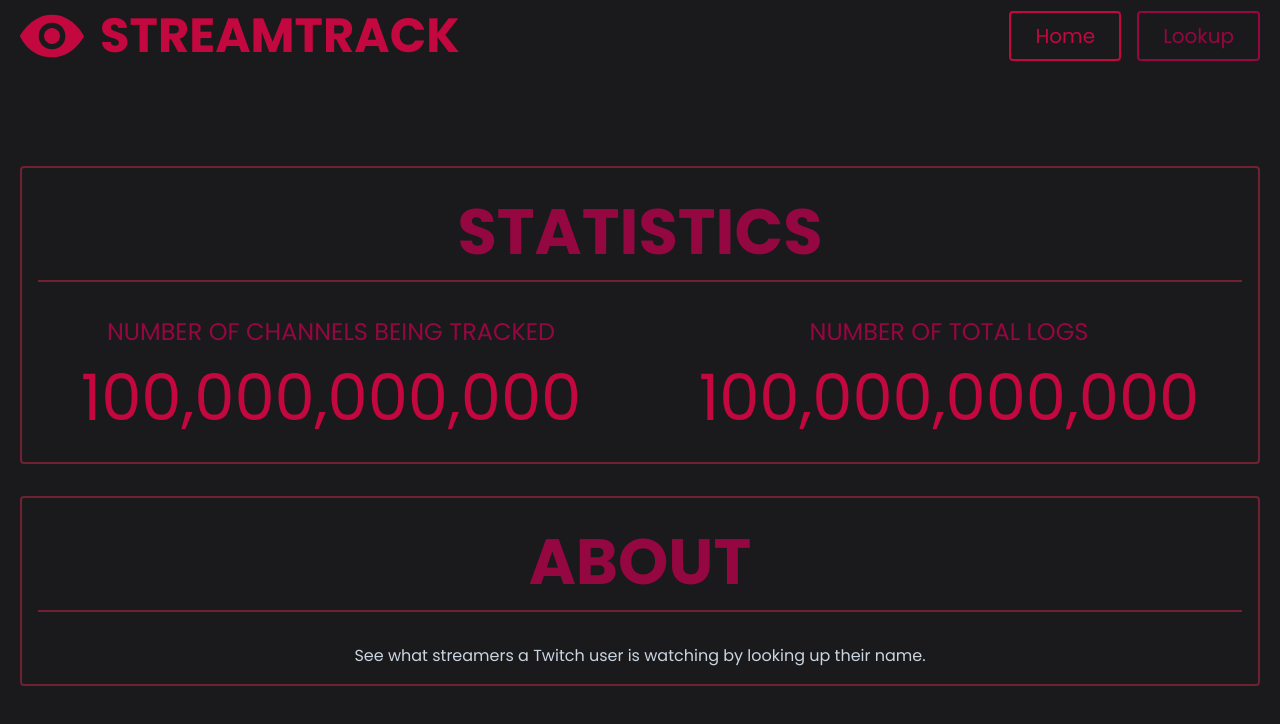
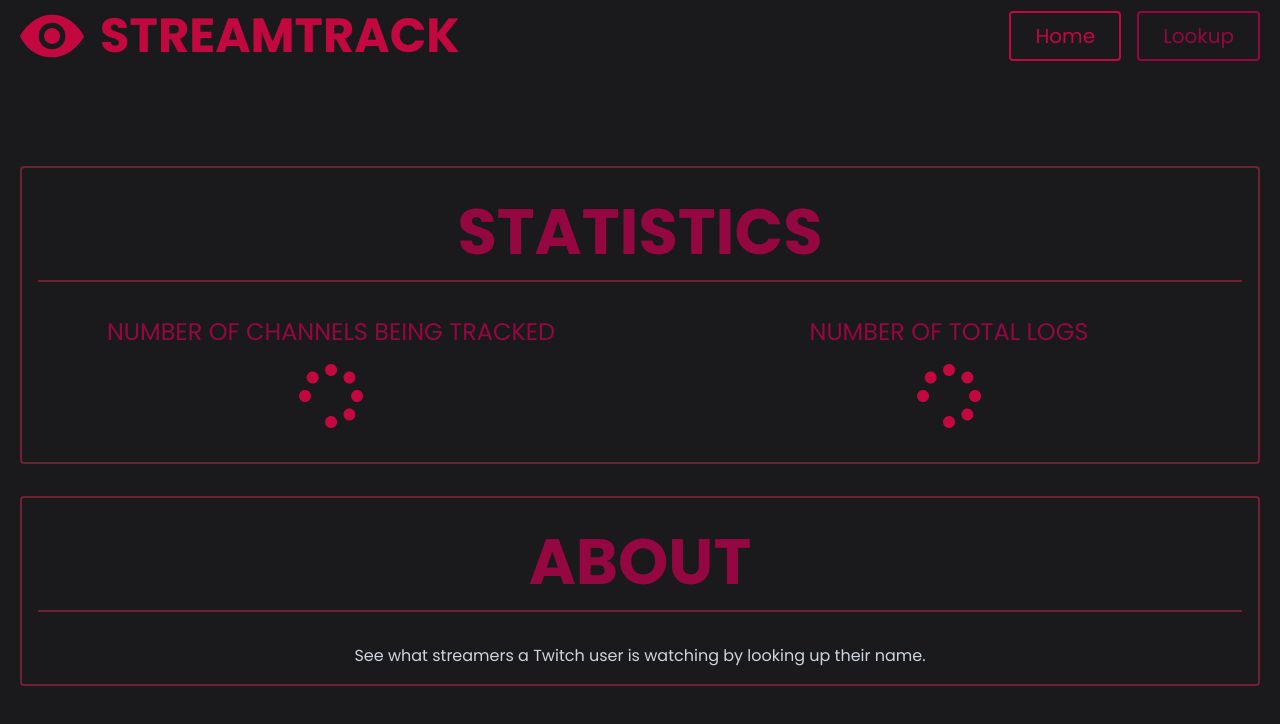
Before and after one commit to j-choi98/StreamTrack, a React (Create React App) app in the folder packages/client/: page / in a window 1280 px wide. Shown: the top 724 px of the page. Built offline with nearby package versions, Linux system fonts and the light colour scheme.

Commit message:
Added fontawesome.

```diff
--- a/packages/client/package.json
+++ b/packages/client/package.json
@@ -47,6 +47,9 @@
     "@types/react-router-dom": "^5.1.5",
     "autoprefixer": "^9.8.6",
     "postcss-cli": "^8.0.0",
-    "tailwindcss": "^1.8.10"
+    "tailwindcss": "^1.8.10",
+    "@fortawesome/fontawesome-svg-core": "^1.2.31",
+    "@fortawesome/free-solid-svg-icons": "^5.15.0",
+    "@fortawesome/react-fontawesome": "^0.1.11"
   }
 }
--- a/packages/client/src/App.tsx
+++ b/packages/client/src/App.tsx
@@ -1,9 +1,13 @@
 import React from 'react';
 import { BrowserRouter as Router, Route, Switch } from 'react-router-dom';
+import { library } from '@fortawesome/fontawesome-svg-core';
+import { faSpinner } from '@fortawesome/free-solid-svg-icons';
+
 import Header from './components/Header';
-
 import Home from './components/Home';
 import Lookup from './components/Lookup';
+
+library.add(faSpinner);
 
 export default function App() {
   return (
--- a/packages/client/src/components/Header/index.tsx
+++ b/packages/client/src/components/Header/index.tsx
@@ -16,11 +16,7 @@ export default function Header() {
               xmlns="http://www.w3.org/2000/svg"
               viewBox="0 0 200 200"
             >
-              <path
-                clip-rule="evenodd"
-                d="M 100 33.332031 C 33.859375 33.332031 -0.101562 100 -0.101562 100 C -0.101562 100 25.523438 166.667969 100 166.667969 C 167.441406 166.667969 200.089844 100.257812 200.089844 100.257812 C 200.089844 100.257812 167.183594 33.332031 100 33.332031 Z M 100.148438 141.667969 C 75.964844 141.667969 58.484375 123.433594 58.484375 100 C 58.484375 76.558594 75.964844 58.332031 100.148438 58.332031 C 124.332031 58.332031 141.816406 76.558594 141.816406 100 C 141.816406 123.433594 124.332031 141.667969 100.148438 141.667969 Z M 100.148438 75 C 86.332031 75.023438 75.148438 86.609375 75.148438 100 C 75.148438 113.382812 86.332031 125 100.148438 125 C 113.964844 125 125.148438 113.375 125.148438 100 C 125.148438 86.601562 113.964844 74.976562 100.148438 75 Z M 100.148438 75 "
-                fill-rule="evenodd"
-              />
+              <path d="M 100 33.332031 C 33.859375 33.332031 -0.101562 100 -0.101562 100 C -0.101562 100 25.523438 166.667969 100 166.667969 C 167.441406 166.667969 200.089844 100.257812 200.089844 100.257812 C 200.089844 100.257812 167.183594 33.332031 100 33.332031 Z M 100.148438 141.667969 C 75.964844 141.667969 58.484375 123.433594 58.484375 100 C 58.484375 76.558594 75.964844 58.332031 100.148438 58.332031 C 124.332031 58.332031 141.816406 76.558594 141.816406 100 C 141.816406 123.433594 124.332031 141.667969 100.148438 141.667969 Z M 100.148438 75 C 86.332031 75.023438 75.148438 86.609375 75.148438 100 C 75.148438 113.382812 86.332031 125 100.148438 125 C 113.964844 125 125.148438 113.375 125.148438 100 C 125.148438 86.601562 113.964844 74.976562 100.148438 75 Z M 100.148438 75 " />
             </svg>
 
             <div className="font-bold text-brightred uppercase font-poppins text-3xl md:text-5xl">
--- a/packages/client/src/components/Home/index.tsx
+++ b/packages/client/src/components/Home/index.tsx
@@ -2,6 +2,7 @@ import React from 'react';
 import Divider from '../Divider';
 import Container from '../Container';
 import Card from '../Card';
+import { FontAwesomeIcon } from '@fortawesome/react-fontawesome';
 
 export default function Home() {
   return (
@@ -15,7 +16,7 @@ export default function Home() {
               </div>
 
               <div className="text-6xl text-brightred break-words">
-                100,000,000,000
+                <FontAwesomeIcon icon="spinner" spin />
               </div>
             </div>
             <div>
@@ -24,7 +25,7 @@ export default function Home() {
               </div>
 
               <div className="text-6xl text-brightred break-words">
-                100,000,000,000
+                <FontAwesomeIcon icon="spinner" spin />
               </div>
             </div>
           </div>
```
Also changed, not shown: 1 other file (tests, documents, lock files or other folders).
